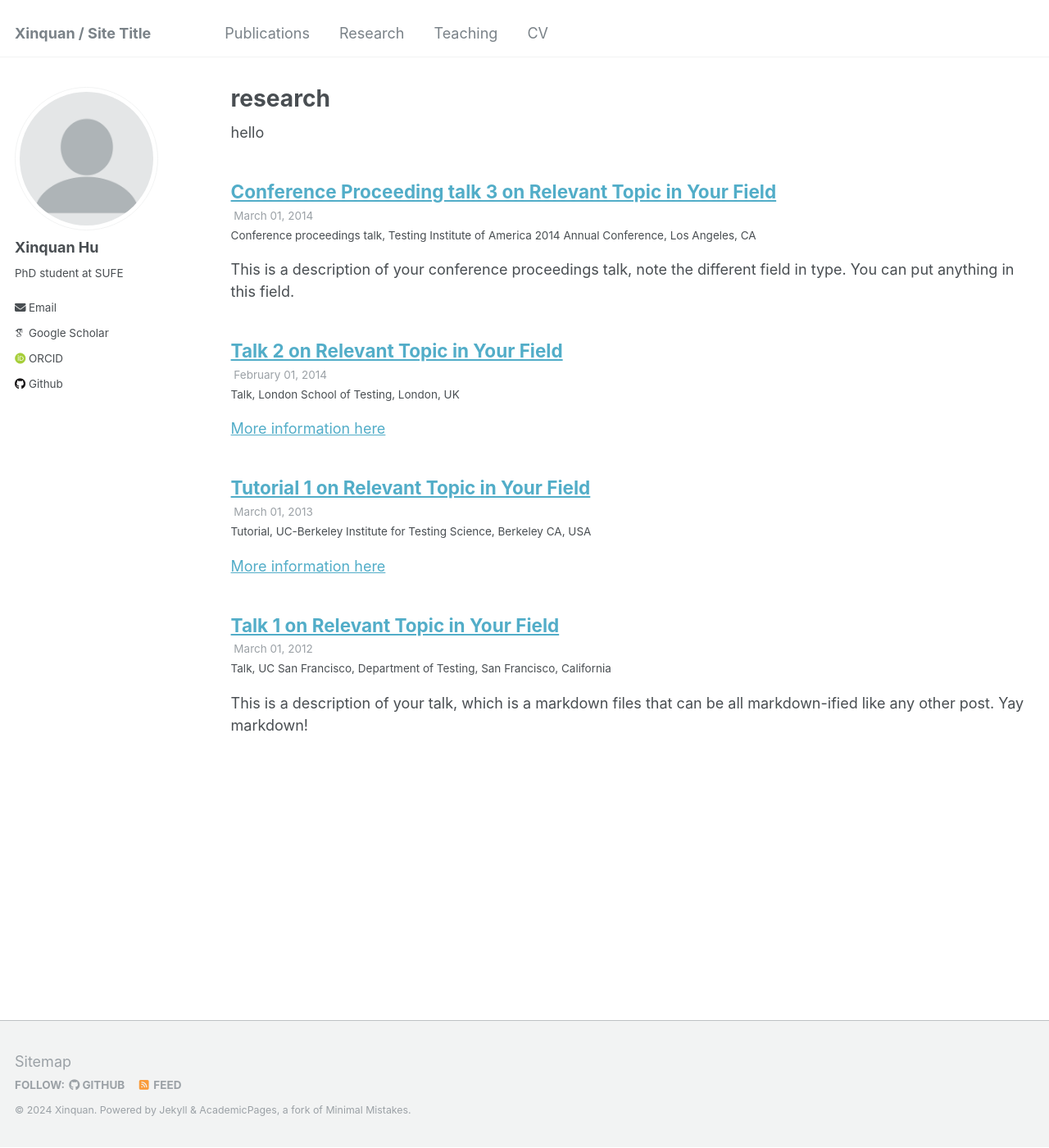
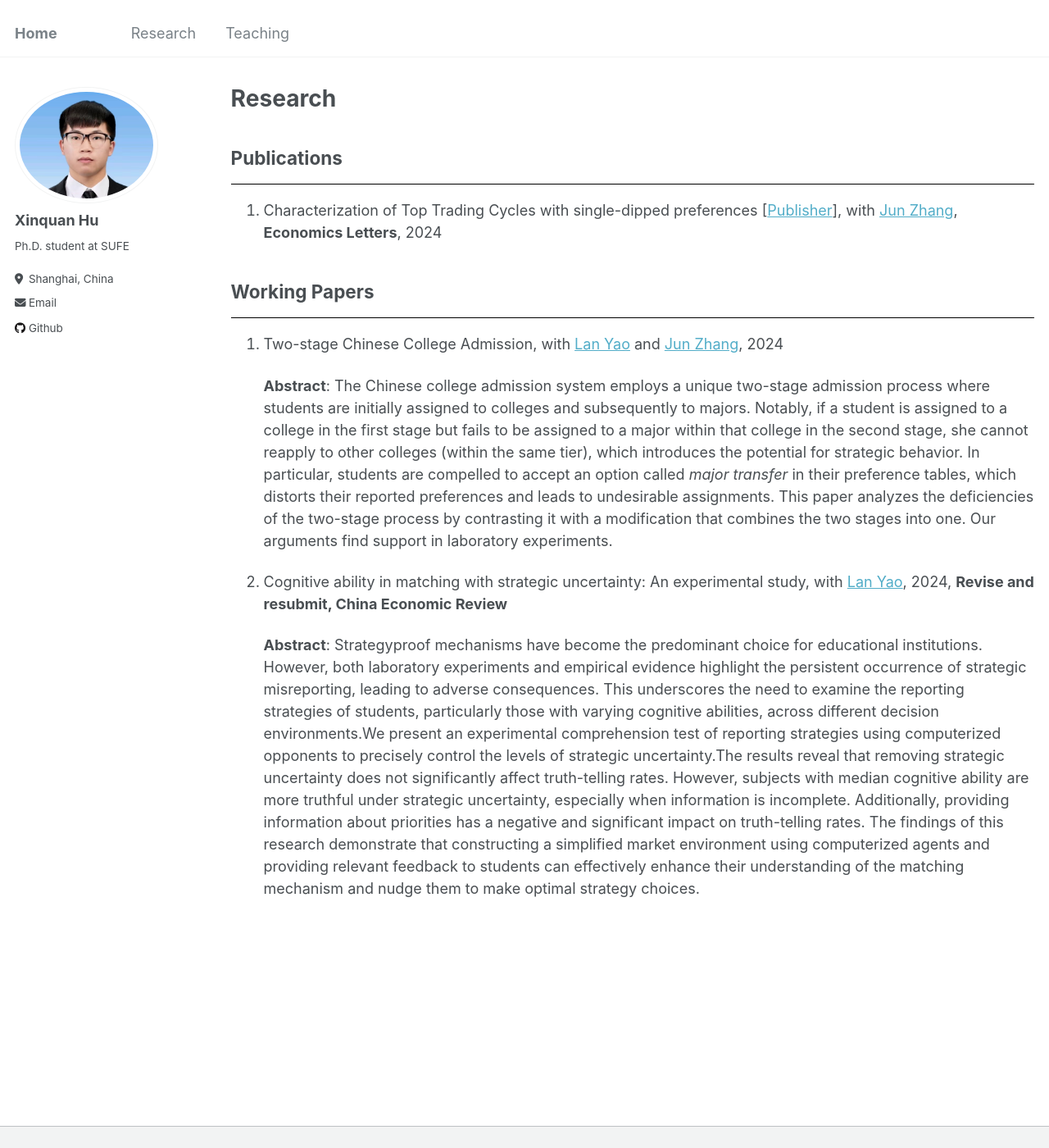
Before and after one commit to XinquanHu/XinquanHu.github.io, a Jekyll site: the page built from _pages/research.md, in a window 1280 px wide and 1400 px high. Shown: the whole window at 82% size. Built offline with Jekyll 4.4.1, drawn with Linux system fonts in a browser that asks for light colours; some web fonts are replaced.

Commit message:
initial web

```diff
--- a/_config.yml
+++ b/_config.yml
@@ -5,13 +5,14 @@
 # For technical reasons, this file is *NOT* reloaded automatically when you use
 # `jekyll serve -l -H localhost`. If you change this file, please restart the
 # server process.
+# you can run 'bundle exec jekyll serve --force_polling --livereload' to lively reload the page
 
 # Basic Site Settings
 locale                   : "en-US"
-title                    : "Xinquan  / Site Title"
+title                    : "Home"
 title_separator          : "-"
 name                     : &name "Xinquan"
-description              : &description "PhD student"
+description              : &description "Ph.D. student "
 url                      : https://xinquanhu.github.io # the base hostname & protocol for your site e.g. "https://mmistakes.github.io"
 baseurl                  : "" # the subpath of your site, e.g. "/blog"
 repository               : "XinquanHu.github.io"
@@ -21,20 +22,20 @@ repository               : "XinquanHu.github.io"
 #               Additional customization can be done by editing /_includes/author-profile.html
 author:
   # Biographic information
-  avatar           : "profile.png"
+  avatar           : "xinquanhu.jpg"
   name             : "Xinquan Hu"
   pronouns         : # example: "she/her"
-  bio              : "PhD student at SUFE"
-  location         : #"Earth"
+  bio              : "Ph.D. student  at SUFE"
+  location         : "Shanghai, China"
   employer         : #"Red Brick University"
   uri              : # URL
   email            : "huxinquan@163.sufe.edu.cn"
 
   # Academic websites
   arxiv            : # URL - Update with the correct link to your profile
-  googlescholar    : "https://scholar.google.com/citations?user=PS_CX0AAAAAJ"
+  googlescholar    : #"https://scholar.google.com/citations?user=PS_CX0AAAAAJ"
   impactstory      : # URL
-  orcid            : "http://orcid.org/yourorcidurl"
+  orcid            : #"http://orcid.org/yourorcidurl"
   semantic         : # URL
   pubmed           : #"https://www.ncbi.nlm.nih.gov/pubmed/?term=john+snow"
   researchgate     : # URL
@@ -108,7 +109,7 @@ staticman:
       options:
         format           : "iso8601" # "iso8601" (default), "timestamp-seconds", "timestamp-milliseconds"
 atom_feed:
-  hide                   : false     # change to true to hide the RSS feed in the footer
+  hide                   : true     # change to true to hide the RSS feed in the footer
   path                   : # blank (default) uses feed.xml
 
 
@@ -252,6 +253,15 @@ defaults:
       author_profile: true
       share: true
       comments: true
+  # _researchs
+  - scope:
+      path: ""
+      type: research
+    values:
+      layout: single
+      author_profile: true
+      share: true
+      comments: true
   # _portfolio
   - scope:
       path: ""
--- a/_pages/research.html
+++ /dev/null
@@ -1,16 +0,0 @@
----
-layout: archive
-title: "research"
-permalink: /research/
-author_profile: true
----
-hello
-{% if site.talkmap_link == true %}
-
-<p style="text-decoration:underline;"><a href="/talkmap.html">See a map of all the places I've given a talk!</a></p>
-
-{% endif %}
-
-{% for post in site.talks reversed %}
-  {% include archive-single-talk.html %}
-{% endfor %}
--- /dev/null
+++ b/_pages/research.md
@@ -0,0 +1,33 @@
+---
+layout: archive
+title: "Research"
+permalink: /research/
+author_profile: true
+---
+
+{% if author.googlescholar %}
+  You can also find my articles on <u><a href="{{author.googlescholar}}">my Google Scholar profile</a>.</u>
+{% endif %}
+
+{% include base_path %}
+
+<div><h2> Publications </h2></div>
+<hr style="border-color:black;">
+
+
+
+1. Characterization of Top Trading Cycles with single-dipped preferences [<a href="https://doi.org/10.1016/j.econlet.2024.111822" target="_blank">Publisher</a>], with  <a href="https://junzhangecon.weebly.com/" target="_blank">Jun Zhang</a>, **Economics Letters**, 2024
+
+
+
+
+<div><h2> Working Papers </h2> </div>
+<hr style="border-color:black;">
+
+1. Two-stage Chinese College Admission, with <a href="https://econ.sufe.edu.cn/32/38/c12676a209464/page.htm" target="_blank">Lan Yao</a> and <a href="https://junzhangecon.weebly.com/" target="_blank">Jun Zhang</a>, 2024
+
+   **Abstract**: The Chinese college admission system employs a unique two-stage admission process where students are initially assigned to colleges and subsequently to majors. Notably, if a student is assigned to a college in the first stage but fails to be assigned to a major within that college in the second stage, she cannot reapply to other colleges (within the same tier), which introduces the potential for strategic behavior. In particular, students are compelled to accept an option called *major transfer* in their preference tables, which distorts their reported preferences and leads to undesirable assignments. This paper analyzes the deficiencies of the two-stage process by contrasting it with a modification that combines the two stages into one. Our arguments find support in laboratory experiments.
+
+2. Cognitive ability in matching with strategic uncertainty: An experimental study, with <a href="https://econ.sufe.edu.cn/32/38/c12676a209464/page.htm" target="_blank">Lan Yao</a>, 2024, **Revise and resubmit, China Economic Review**
+
+   **Abstract**: Strategyproof mechanisms have become the predominant choice for educational institutions.  However, both laboratory experiments and empirical evidence highlight the persistent occurrence of strategic misreporting, leading to adverse consequences. This underscores the need to examine the reporting strategies of students, particularly those with varying cognitive abilities, across different decision environments.We present an experimental comprehension test of reporting strategies using computerized opponents to precisely control the levels of strategic uncertainty.The results reveal that removing strategic uncertainty does not significantly affect truth-telling rates. However, subjects with median cognitive ability are more truthful under strategic uncertainty, especially when information is incomplete. Additionally, providing information about priorities has a negative and significant impact on truth-telling rates.  The findings of this research demonstrate that constructing a simplified market environment using computerized agents and providing relevant feedback to students can effectively enhance their understanding of the matching mechanism and nudge them to make optimal strategy choices.
```
Also changed, not shown: _data/navigation.yml (+4 -4 lines), _pages/about.md (+8 -2 lines), _pages/cv.md (+1 -1 lines), _pages/publications.md (+8 -0 lines), _publications/2024-06-20-CharacterizationTTC.md (added, +17 -0 lines), _teaching/2014-spring-teaching-1.md (deleted, +0 -20 lines), _teaching/2015-spring-teaching-2.md (deleted, +0 -20 lines), _teaching/2020ta.md (added, +22 -0 lines), images/xinquanhu.jpg (added), 1 other file.
